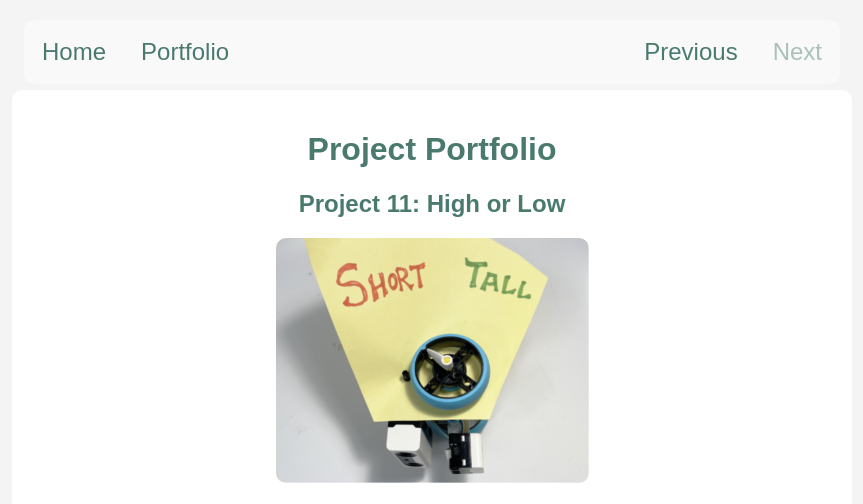
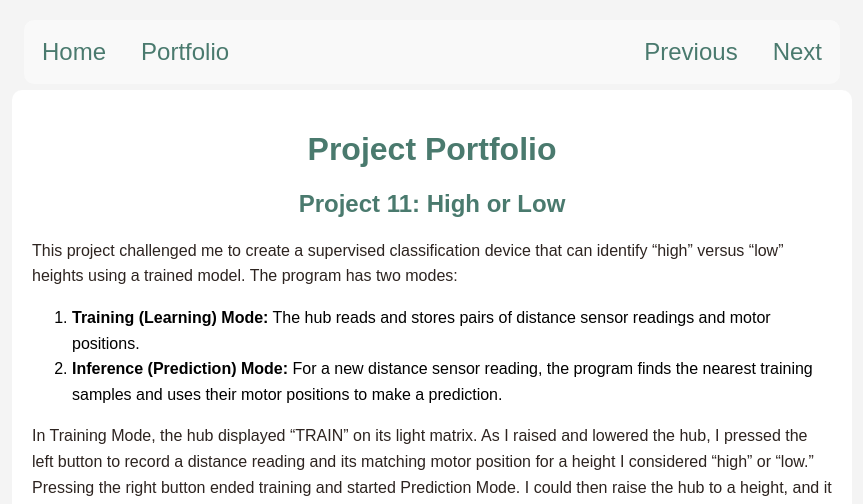
Before and after one commit to IsaacMarshMelo/en1-portfolio, a plain HTML site: page project11.html in a window 1280 px wide. Shown: the top 504 px of the page, without its empty margins (208-1071 px from the left). Drawn offline with Linux system fonts and the light colour scheme.

Commit message:
Update navigation links for Projects 11, 12, and 13; remove unused image containers

```diff
--- a/project11.html
+++ b/project11.html
@@ -13,17 +13,13 @@
         </nav>
         <nav class="page-navigation" aria-label="Previous and next portfolio pages">
             <a href="./project10.html">Previous</a>
-            <span class="disabled" aria-disabled="true">Next</span>
+            <a href="./project12.html">Next</a>
         </nav>
     </header>
 
     <div class="proj-container">
         <h1 class='proj-header'>Project Portfolio</h1>
         <h2 class='proj-header'>Project 11: High or Low</h2>
-
-        <div class="proj-img-container">
-            <img src="./images/Project 11 High or Low Card image.png" alt="A LEGO SPIKE hub and distance sensor beneath a sign marked Short and Tall">
-        </div>
 
         <div class="proj-desc">
             <p>This project challenged me to create a supervised classification device that can identify “high” versus “low” heights using a trained model. The program has two modes:</p>
```
Also changed, not shown: project12.html (+1 -5 lines), project13.html (+0 -4 lines).
